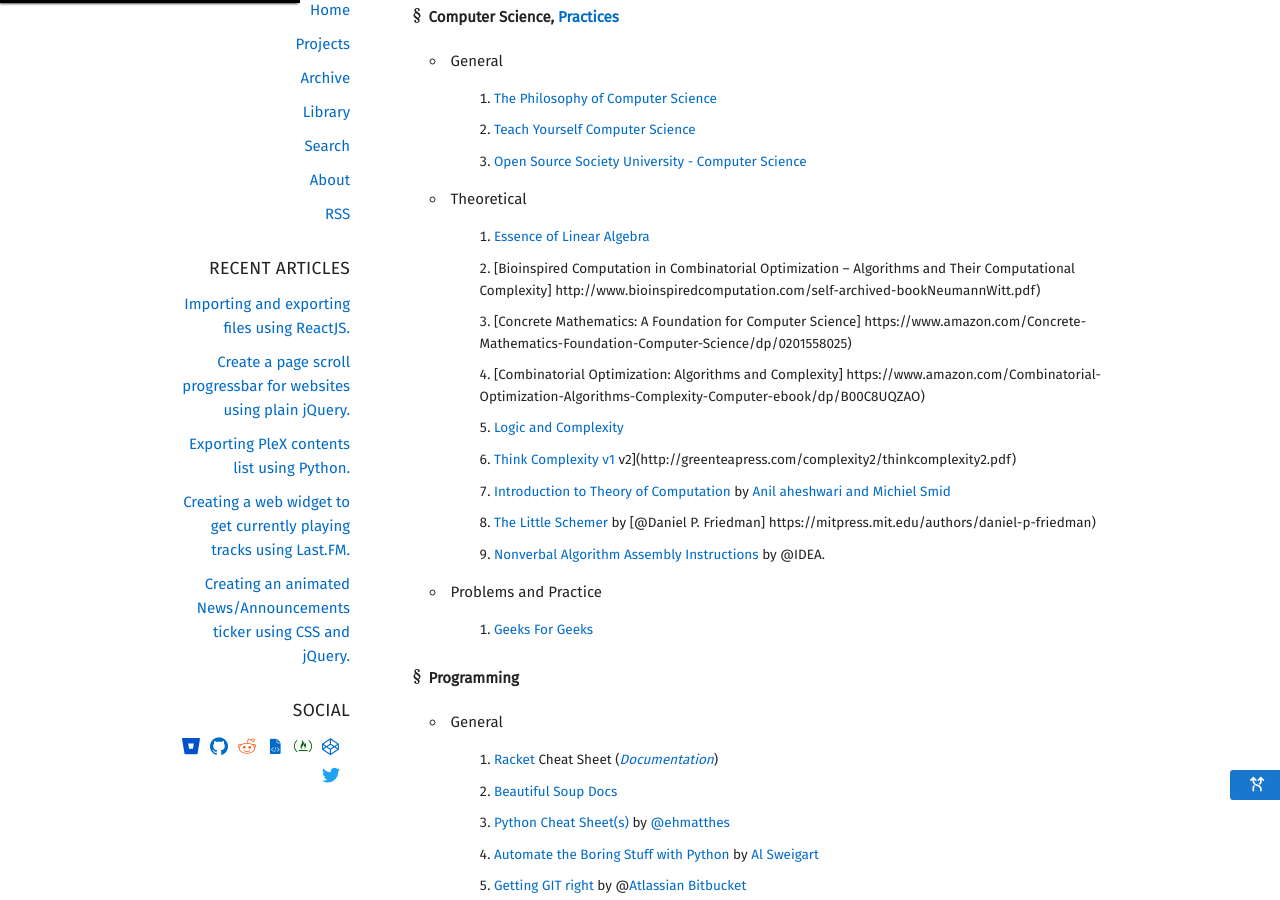
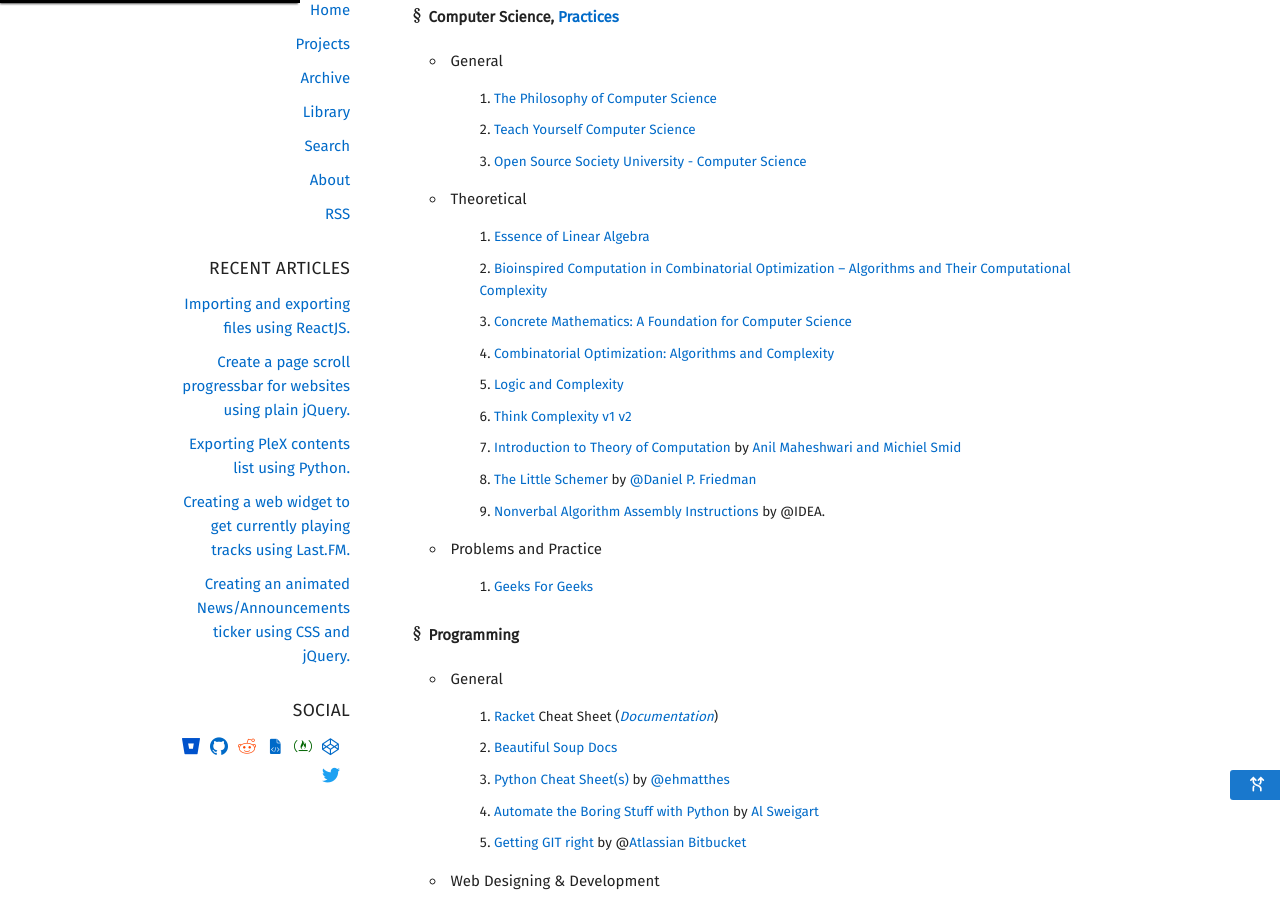
Before and after one commit to intern0t/personal-blog, a Jekyll site: the page built from library.md, in a window 1280 px wide and 900 px high, scrolled down 362 px. Built offline with Jekyll 4.4.1, drawn with Linux system fonts in a browser that asks for light colours; nearby versions of some CDN libraries; some web fonts are replaced.

Commit message:
Fixed, bad markdown.

```diff
--- a/library.md
+++ b/library.md
@@ -15,13 +15,13 @@ permalink: /library/
   3. [Open Source Society University - Computer Science](https://github.com/ossu/computer-science)
 + Theoretical
     1. [Essence of Linear Algebra](https://www.youtube.com/playlist?list=PLZHQObOWTQDPD3MizzM2xVFitgF8hE_ab)
-    2. [Bioinspired Computation in Combinatorial Optimization – Algorithms and Their Computational Complexity]  http://www.bioinspiredcomputation.com/self-archived-bookNeumannWitt.pdf)
-    3. [Concrete Mathematics: A Foundation for Computer Science]    https://www.amazon.com/Concrete-Mathematics-Foundation-Computer-Science/dp/0201558025)
-    4. [Combinatorial Optimization: Algorithms and Complexity]  https://www.amazon.com/Combinatorial-Optimization-Algorithms-Complexity-Computer-ebook/dp/B00C8UQZAO)
+    2. [Bioinspired Computation in Combinatorial Optimization – Algorithms and Their Computational Complexity](http://www.bioinspiredcomputation.com/self-archived-bookNeumannWitt.pdf)
+    3. [Concrete Mathematics: A Foundation for Computer Science](https://www.amazon.com/Concrete-Mathematics-Foundation-Computer-Science/dp/0201558025)
+    4. [Combinatorial Optimization: Algorithms and Complexity](https://www.amazon.com/Combinatorial-Optimization-Algorithms-Complexity-Computer-ebook/dp/B00C8UQZAO)
     5. [Logic and Complexity](http://www.springer.com/us/book/9781852335656)
-    6. [Think Complexity](http://www.greenteapress.com/compmod/) [v1](http://www.greenteapress.com/compmod/thinkcomplexity.pdf)     v2](http://greenteapress.com/complexity2/thinkcomplexity2.pdf)
-    7. [Introduction to Theory of Computation](http://cglab.ca/~michiel/TheoryOfComputation/TheoryOfComputation.pdf) by [Anil   aheshwari and Michiel Smid](http://cglab.ca/~michiel/TheoryOfComputation/)
-    8. [The Little Schemer](https://mitpress.mit.edu/books/little-schemer) by [@Daniel P. Friedman] https://mitpress.mit.edu/authors/daniel-p-friedman)
+    6. [Think Complexity](http://www.greenteapress.com/compmod/) [v1](http://www.greenteapress.com/compmod/thinkcomplexity.pdf) [v2](http://greenteapress.com/complexity2/thinkcomplexity2.pdf)
+    7. [Introduction to Theory of Computation](http://cglab.ca/~michiel/TheoryOfComputation/TheoryOfComputation.pdf) by [Anil Maheshwari and Michiel Smid](http://cglab.ca/~michiel/TheoryOfComputation/)
+    8. [The Little Schemer](https://mitpress.mit.edu/books/little-schemer) by [@Daniel P. Friedman](https://mitpress.mit.edu/authors/daniel-p-friedman)
     9. [Nonverbal Algorithm Assembly Instructions](https://idea-instructions.com/) by @IDEA.
 + Problems and Practice
   1. [Geeks For Geeks](http://www.geeksforgeeks.org)
```
